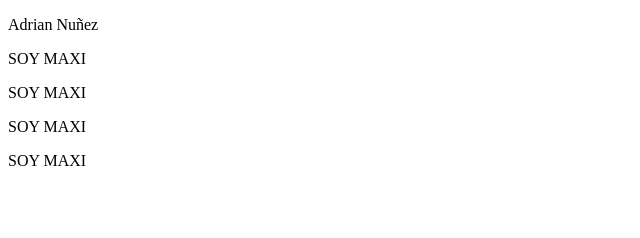
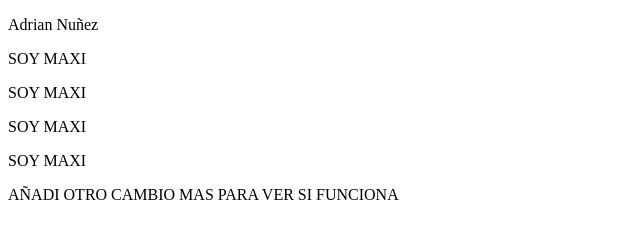
Before and after one commit to SoyAndriu/TablasHtml, a plain HTML site: page index.html in a window 1280 px wide. Shown: the whole page, without its empty margins (0-640 px from the left). Drawn offline with Linux system fonts and the light colour scheme.

Commit message:
hice un cambio  nuevo

```diff
--- a/index.html
+++ b/index.html
@@ -11,5 +11,6 @@
     <p>SOY MAXI</p>
     <p>SOY MAXI</p>
     <p>SOY MAXI</p>
+    <p>AÑADI OTRO CAMBIO MAS PARA VER SI FUNCIONA</p>
 </body>
 </html>
```
